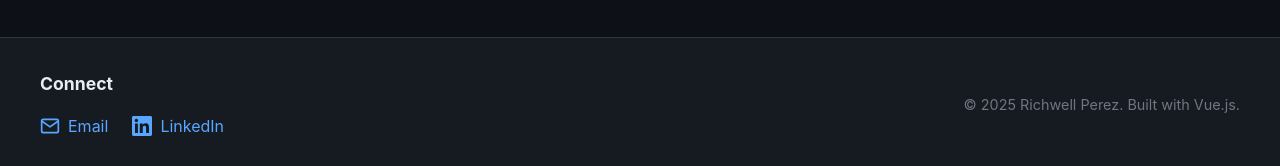
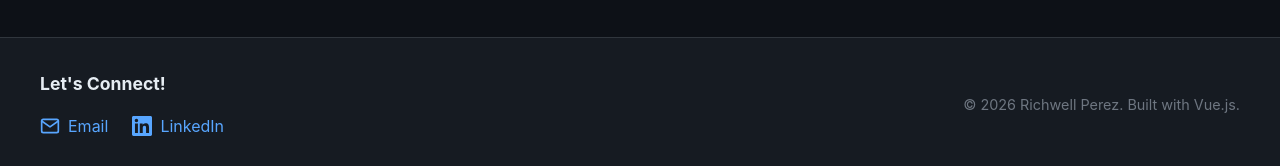
Before and after one commit to richwellp/richwellp.github.io, a Vue app in the folder frontend/: page / in a window 1280 px wide. Shown: the part 4622-4788 px from the top of the page. Built offline with nearby package versions, Linux system fonts and the light colour scheme.

Commit message:
Minor changes

```diff
--- a/frontend/src/App.vue
+++ b/frontend/src/App.vue
@@ -63,7 +63,7 @@ const closeMobileMenu = () => {
     <footer class="footer">
       <div class="footer-content">
         <div class="footer-section">
-          <h4>Connect</h4>
+          <h4>Let's Connect!</h4>
           <div class="social-links">
             <a href="mailto:richwell.perez@gmail.com" target="_blank" rel="noopener" class="social-link">
               <svg xmlns="http://www.w3.org/2000/svg" width="20" height="20" viewBox="0 0 24 24" fill="none" stroke="currentColor" stroke-width="2" stroke-linecap="round" stroke-linejoin="round">
@@ -86,7 +86,7 @@ const closeMobileMenu = () => {
           </div>
         </div>
         <div class="footer-section">
-          <p class="copyright">© 2025 Richwell Perez. Built with Vue.js.</p>
+          <p class="copyright">© 2026 Richwell Perez. Built with Vue.js.</p>
         </div>
       </div>
     </footer>
```
